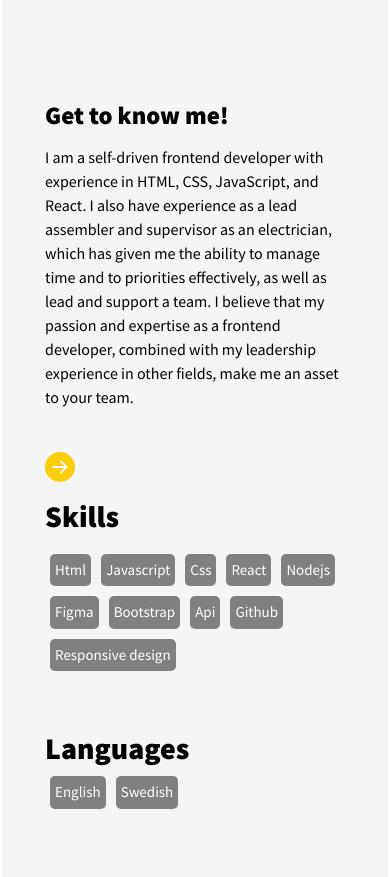
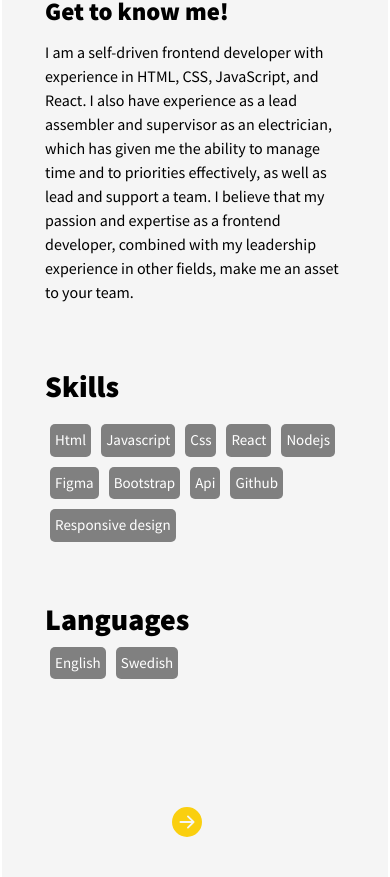
Before and after one commit to jonaelghid3y/Frontendjoni, a React (Vite) app: page / in a window 390 px wide. Shown: the part 1093-1970 px from the top of the page. Built offline with nearby package versions, Linux system fonts and the light colour scheme.

Commit message:
ändrat titel

```diff
--- a/src/App.css
+++ b/src/App.css
@@ -453,6 +453,7 @@ i.utbildning {
   margin: 0;
 }
 
+
 #abouttextdiv {
   background-color: rgb(255, 255, 255);
 }
@@ -527,7 +528,9 @@ i.utbildning {
 #motionsidovänsterknapp{
   margin: 0;
   height: 40px;
- margin-top: 45vh;
+ margin-bottom: 40px;
+ margin-left: 160vh;
+
 
 }
 #uppknapp {
@@ -537,8 +540,15 @@ i.utbildning {
    height:20px
 
 }
+
 #motionsidoknapp{
-  width: 10px;
+  margin-left: 40vh;
+  margin-top: 50px;
+  font-size: 30px;
+  width: 50px;
+
+  height: 35px;
+
 }
 
 #footer {
@@ -685,6 +695,9 @@ i.utbildning {
 
 
   #abouttext {
+
+    padding-bottom: 50px;
+
     font-size: 16px;
     width: 300px;
   }
@@ -743,7 +756,17 @@ i.utbildning {
   #motionsidovänsterknapp{
     margin: 0;
     height: 40px;
-   margin-top: 10px;
+
+   margin-bottom: 40px;
+
+  }
+  #motionsidoknapp{
+    margin-left: 15vh;
+    margin-top: 120px;
+    font-size: 30px;
+    width: 50px;
+
+    height: 35px;
 
   }
 
--- a/src/pages/Hemcontainer.jsx
+++ b/src/pages/Hemcontainer.jsx
@@ -82,7 +82,7 @@ function Hemcontainer() {
           transition={{ duration: 2 }}
           id="hemcontainertitel"
         >
-          {language === 'en' ? "HEY, I'M JONAEL GHIDEY" : "Hej, jag är Jonael Ghidey"}
+          {language === 'en' ? "HEY, I'M NAHOM GHIDEY" : "Hej, jag är Jonael Ghidey"}
         </motion.h1>
         <motion.p
           id="hemcontainertext"
@@ -156,14 +156,7 @@ function Hemcontainer() {
 
                   </p>
 
-                  <a onClick={scrollToUtbildning}>
-                    <motion.div style={{ marginTop: "30px" }} id="motionsidoknapp"
-                     whileTap={{ scale: 0.8 }}
-                     whileHover={{scale: 1.2}}
-                     >
-                      <BsFillArrowRightCircleFill color='#facf0f' />
-                    </motion.div>
-                  </a>
+
 
 
 
@@ -195,6 +188,14 @@ function Hemcontainer() {
                     <div className='skills'>{language === 'en' ? "English" : "Engelska"}</div>
                     <div className='skills'>{language === 'en' ? "Swedish" : "Svenska"}</div>
                   </div>
+                  <a onClick={scrollToUtbildning}>
+                    <motion.div  id="motionsidoknapp"
+                     whileTap={{ scale: 0.8 }}
+                     whileHover={{scale: 1.2}}
+                     >
+                      <BsFillArrowRightCircleFill color='#facf0f' />
+                    </motion.div>
+                  </a>
 
 
 
@@ -218,14 +219,7 @@ function Hemcontainer() {
               <span style={{ width: "28px", height: "6px", backgroundColor: "#facf0f", borderRadius: "5px", margin: "10px" }} ></span>
               <p style={{ margin: "0", fontSize: "18px", color: "gray" }}>{language === 'en' ? "My Education and workexperiences" : "Mina utbildningar och arbetserfarenhet"}</p>
               <div id="erfarenheter">
-              <a onClick={scrollToAbout} id="motionsidovänsterknapp">
-                    <motion.div
-                     whileTap={{ scale: 0.8 }}
-                     whileHover={{scale: 1.2}}
-                     >
-                      <BsFillArrowLeftCircleFill color='#facf0f' />
-                    </motion.div>
-                  </a>
+
                 <Styledutbildningsdiv1>
 
 
@@ -262,7 +256,16 @@ function Hemcontainer() {
 
 
                 </div>
+
               </div>
+              <a onClick={scrollToAbout} id="motionsidovänsterknapp">
+                    <motion.div
+                     whileTap={{ scale: 0.8 }}
+                     whileHover={{scale: 1.2}}
+                     >
+                      <BsFillArrowLeftCircleFill color='#facf0f' />
+                    </motion.div>
+                  </a>
             </Styledutbildningsdiv>
 
           </Styledaboutsection>
@@ -405,7 +408,7 @@ font-size: 30px;
 
 const Styledaboutcontainer = styled.div`
 
-max-height: 92vh;
+max-height: 115vh;
 width: 100%;
 background-size: cover;
 font-size: 30px;
@@ -416,7 +419,7 @@ scroll-behavior: smooth;
 
 @media (max-width: 768px) {
 
-max-height: 160vh;
+max-height: 210vh;
 width: 100%;
 background-size: cover;
 font-size: 30px;
@@ -634,10 +637,10 @@ flex-direction: row;
 justify-content: space-around;
 
 @media (max-width: 768px) {
-  padding-top: 50px;
+  padding-top: 30px;
   width: 100%;
   height: 100%;
-  margin-top: 50px;
+  margin-top: 0px;
   font-size: 30px;
 
   display: flex;
--- a/src/pages/Projectinfo1.jsx
+++ b/src/pages/Projectinfo1.jsx
@@ -54,13 +54,13 @@ const { language } = useContext(LanguageContext);
           <motion.div whileTap={{ scale: 0.8 }}   whileHover={{ scale: 1.2 }}>
 
 
-            <Link to ="https://brokenrecords.vercel.app/" className='livedemoknapp'> Live Demo
+            <Link to ="https://brokenrecords.vercel.app/" target="_blank" className='livedemoknapp'> Live Demo
 
             </Link>
             </motion.div>
 
             <motion.div whileTap={{ scale: 0.8 }}   whileHover={{ scale: 1.2 }}>
-            <Link className="länkar2" style={{}} to="https://github.com/jonaelghid3y/Brokenrecords">
+            <Link className="länkar2" style={{}} to="https://github.com/jonaelghid3y/Brokenrecords" target="_blank">
               <div style={{ display: "flex", alignItems: "center", justifyContent: "center" }}>
                 <p style={{ margin: 0 }}> Repository</p>
                 <AiFillGithub color='black' size={30} style={{ marginTop: "" }} />
--- a/src/pages/projectinfo2.jsx
+++ b/src/pages/projectinfo2.jsx
@@ -50,12 +50,12 @@ function projectinfo2() {
         <h4 style={{ margin: "0", fontSize: "20px" }}>skills: < ReactOriginal style={{ marginLeft: "10px" }} size={25} /><Css3Original style={{ marginLeft: "10px" }} size={25} /> <JavascriptOriginal style={{ marginLeft: "10px" }} size={25} /> <NodejsOriginal style={{ marginLeft: "10px" }} size={25} /><span style={{ margin: "0", marginLeft: "10px", fontWeight: "bold", fontSize: "20px" }}> FM, SC</span></h4>
         <div className="demodiv">
         <motion.div whileTap={{ scale: 0.8 }}   whileHover={{ scale: 1.2 }}>
-          <Link  to="https://movie-api-alpha-six.vercel.app/"className='livedemoknapp'> Live Demo
+          <Link  to="https://movie-api-alpha-six.vercel.app/" target="_blank"className='livedemoknapp'> Live Demo
 
           </Link>
           </motion.div>
           <motion.div whileTap={{ scale: 0.8 }}   whileHover={{ scale: 1.2 }}>
-          <Link className="länkar2" style={{}} to="https://github.com/jonaelghid3y/Movie-API">
+          <Link className="länkar2" style={{}} to="https://github.com/jonaelghid3y/Movie-API" target="_blank">
             <div style={{ display: "flex", alignItems: "center", justifyContent: "center" }}>
               <p style={{ margin: 0 }}> Repository</p>
               <AiFillGithub color='black' size={30} style={{ marginTop: "" }} />
```
